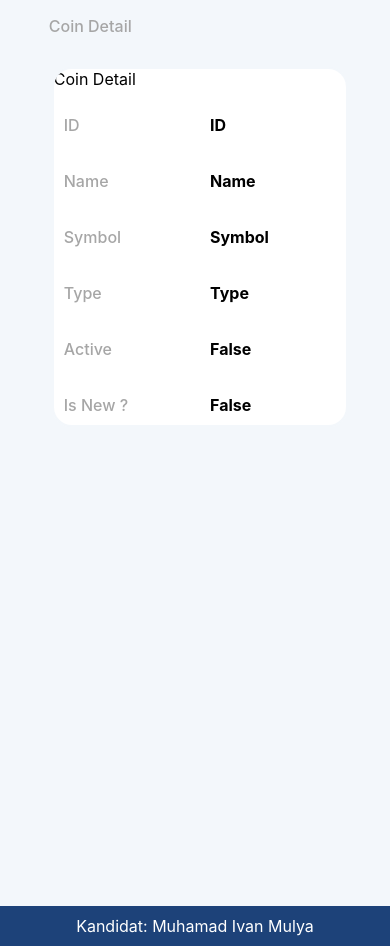
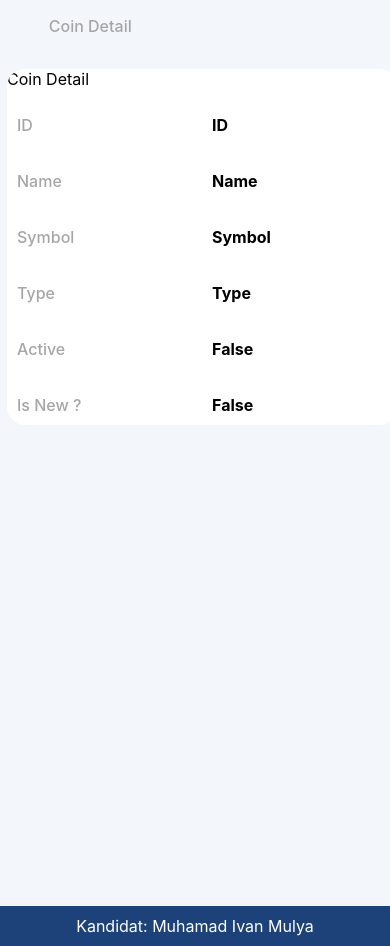
Before and after one commit to kuetabby/coin-paprika, a React (Create React App) app: page /1 in a window 390 px wide. Built offline with nearby package versions, Linux system fonts and the light colour scheme; no server answers.

Commit message:
update mobile card width

```diff
--- a/src/Paprika/SelectPaprika.css
+++ b/src/Paprika/SelectPaprika.css
@@ -3,6 +3,21 @@
   justify-content: space-between;
   width: 75%;
   padding: 10px 20px;
+}
+
+.card-wrapper {
+  width: 75%;
+  height: fit-content;
+  margin: 10px auto;
+  border: 2px solid #f3f7fb;
+  border-radius: 20px;
+  background-color: white;
+}
+
+@media screen and (max-width: 400px) {
+  .card-wrapper {
+    width: 100%;
+  }
 }
 
 @media screen and (max-width: 700px) {
--- a/src/Paprika/SelectPaprika.js
+++ b/src/Paprika/SelectPaprika.js
@@ -37,7 +37,7 @@
                 <div>Coin Detail</div>
             </header>
             <div style={{ width: '100%', height: '100vh', padding: '5px' }}>
-                <Card title="Coin Detail" loading={loading} style={{ width: '75%', height: 'fit-content', margin: '10px auto', border: '2px solid #F3F7FB', borderRadius: '20px', background: 'white' }} >
+                <Card title="Coin Detail" loading={loading} className='card-wrapper'>
                     <Row gutter={16}>
                         <ListItem title="ID" value={dataPaprika?.id} defaultValue="ID" />
                         <ListItem title="Name" value={dataPaprika?.name} defaultValue="Name" />
```
